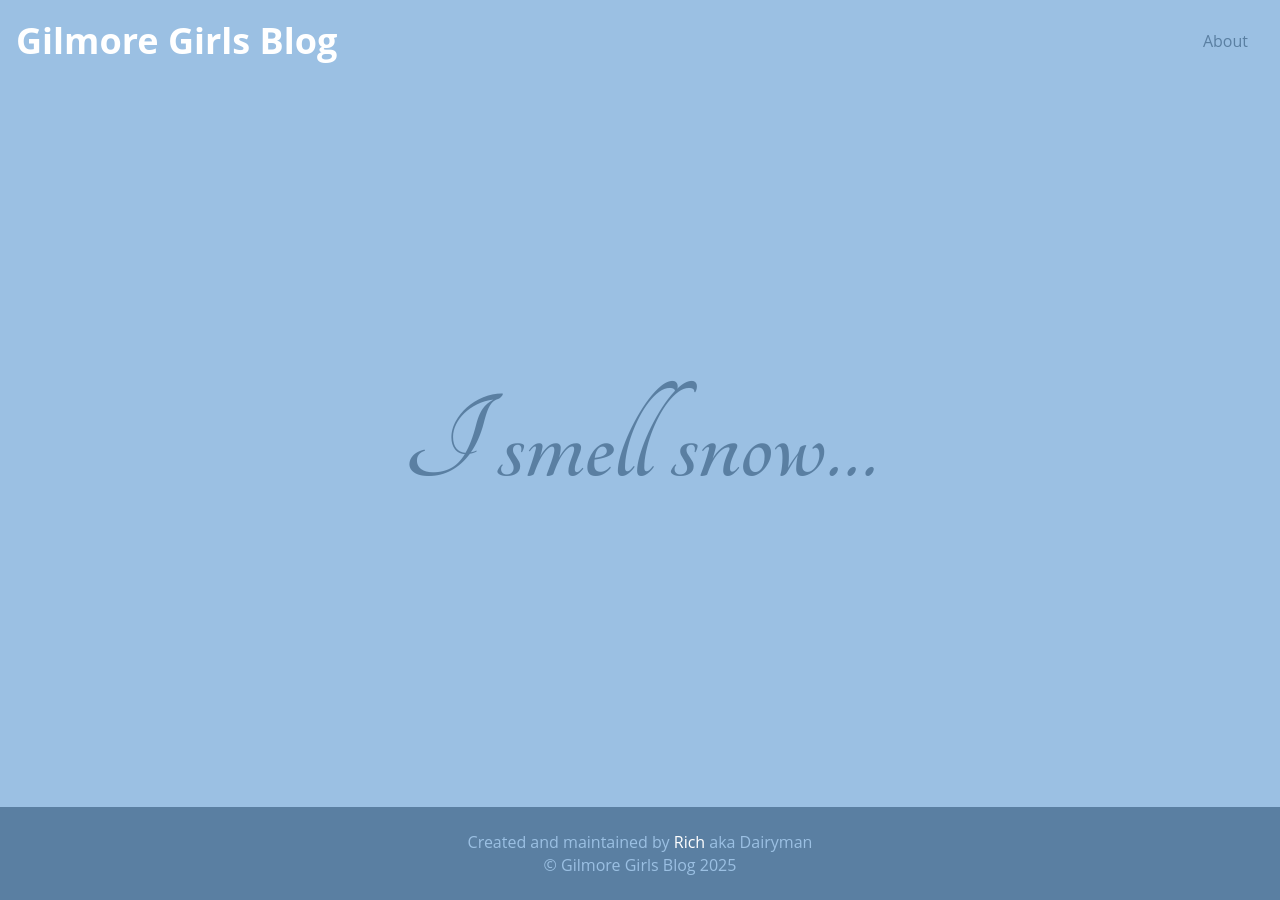
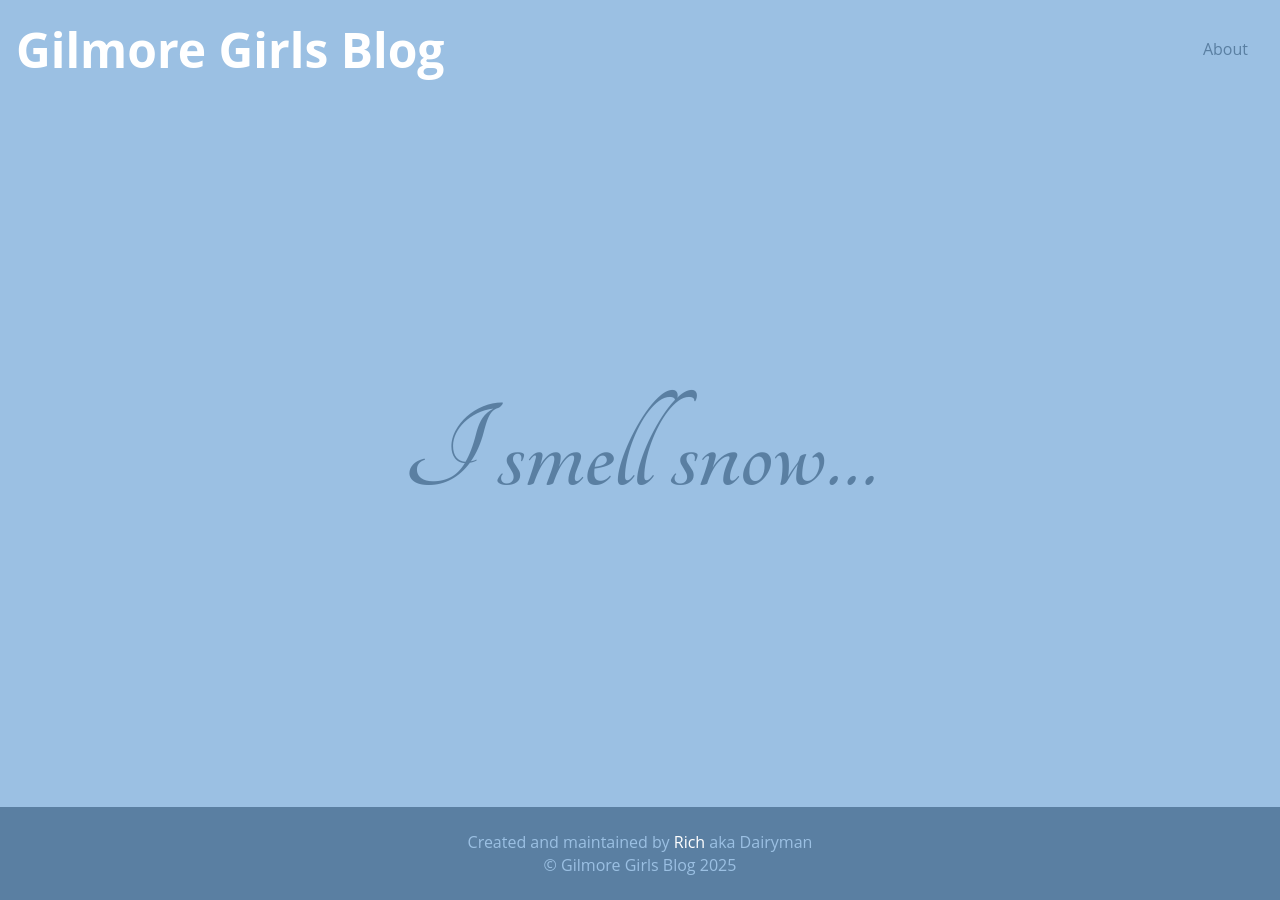
Before and after one commit to github-rich/babysteps, a Jekyll site: the page built from _pages/i_smell_snow.md, in a window 1280 px wide. Built offline with Jekyll 4.4.1, drawn with Linux system fonts in a browser that asks for light colours.

Commit message:
clamp() blog title

```diff
--- a/_config.yml
+++ b/_config.yml
@@ -63,7 +63,7 @@ defaults:
     values:
       is_post: true
       layout: post
-      permalink: /blog/:categories/:title/
+      permalink: pretty
   -
     scope:
       type: pages
--- a/_layouts/default.html
+++ b/_layouts/default.html
@@ -13,7 +13,7 @@
 <body class="Site {{ page.layout }}-page"> <!-- Keeps the footer down! -->
     <header class="header">
         <div class="header-container">
-            <div class="header-site-title">Gilmore Girls Blog</div>
+            <div class="blog-title">Gilmore Girls Blog</div>
             <nav class="navbar">
                 <ul class="nav-links">
                     <li><a href="/about" {% if page.title == "About" %}class="active-page"{% endif %}>About</a></li>
--- a/_layouts/i_smell_snow.html
+++ b/_layouts/i_smell_snow.html
@@ -13,7 +13,7 @@
 <body class="Site {{ page.layout }}-page"> <!-- Keeps the footer down! -->
     <header class="header">
         <div class="header-container">
-            <div class="header-site-title">Gilmore Girls Blog</div>
+            <div class="blog-title">Gilmore Girls Blog</div>
             <nav class="navbar">
                 <ul class="nav-links">
                     <li><a href="/about" {% if page.title == "About" %}class="active-page"{% endif %}>About</a></li>
--- a/_sass/_navbar_header.scss
+++ b/_sass/_navbar_header.scss
@@ -11,10 +11,11 @@ header {
   padding: 1rem 0;
 }
 
-.header-site-title {
+.blog-title {
   color: white;
+  font-size: clamp(1.5rem, 5vw, 3rem);
   font-weight: bold;
-  font-size: 36px;
+  text-align: center;
   margin-left: 1rem;
 }
 
```
